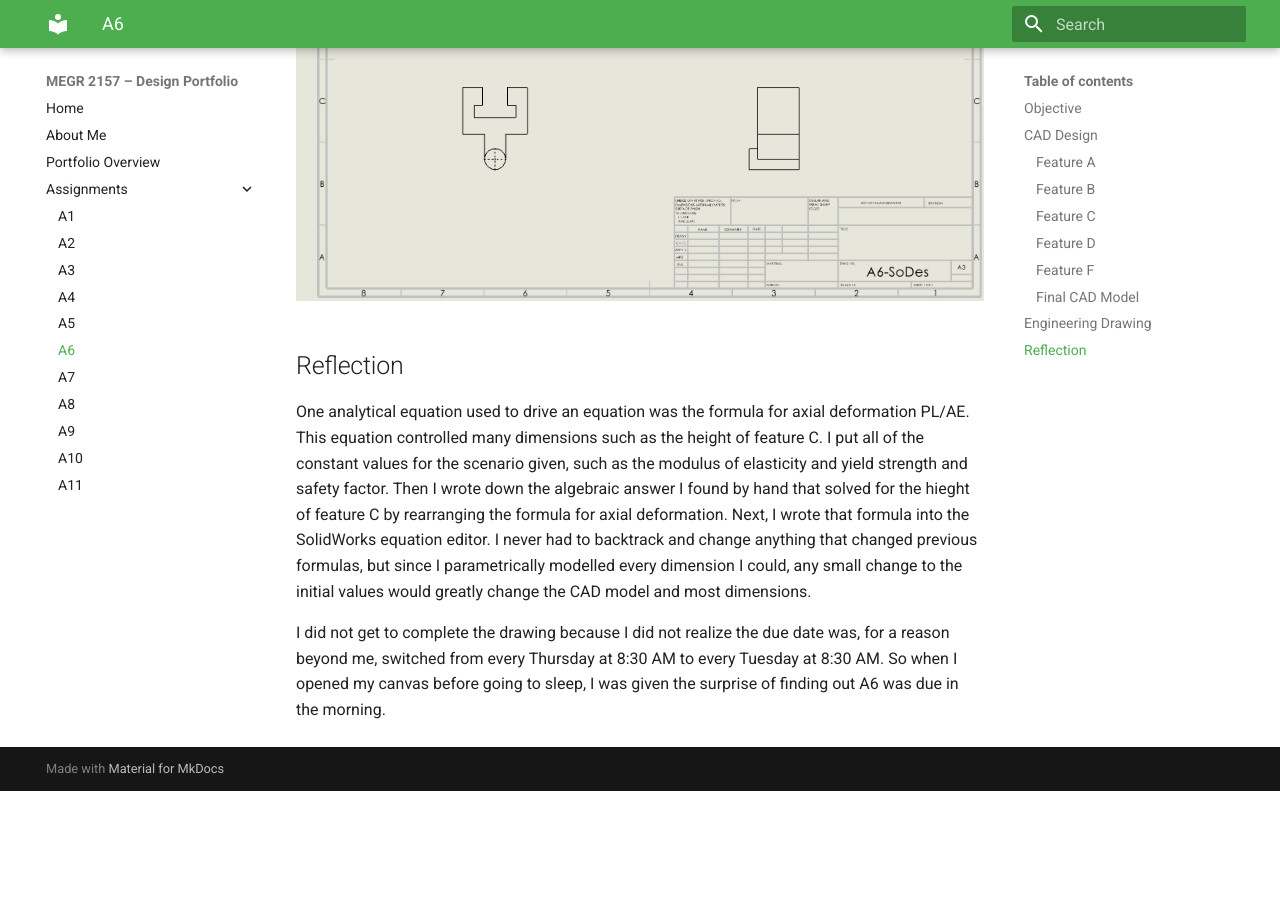
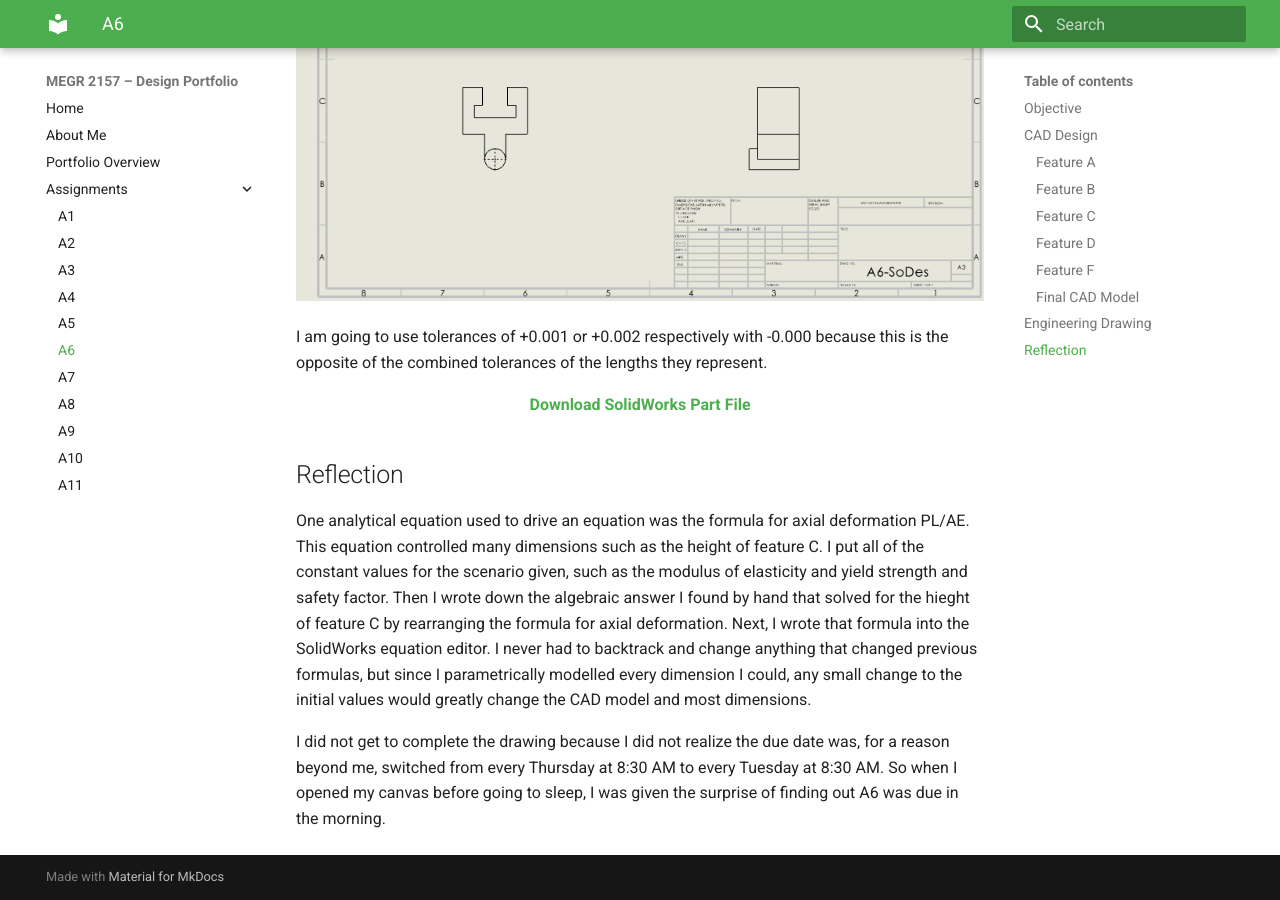
Before and after one commit to SanjayKashyap24/design-projects-portfolio, an MkDocs documentation site: the page built from docs/assignments/A06/index.md, in a window 1280 px wide and 900 px high, scrolled down 9242 px. Built offline with MkDocs 1.6.1 and Material for MkDocs 9.7.7, drawn with Linux system fonts in a browser that asks for light colours; before the commit the page ends 10033 px from its top, so only the background shows below that.

Commit message:
Update index.md

```diff
--- a/docs/assignments/A06/index.md
+++ b/docs/assignments/A06/index.md
@@ -106,6 +106,11 @@ This section is the start of the engineering sketch. I am using the "A3 (ISO)" o
   <img src="A6.1.png" alt="A6.1">
 </div>
 
+I am going to use tolerances of +0.001  or  +0.002 respectively with -0.000 because this is the opposite of the combined tolerances of the lengths they represent.
+
+<div align="center">
+<p><strong><a href="A6-SeDes.SLDPRT?raw=true">Download SolidWorks Part File</a></strong></p>
+</div>
 
 ## Reflection
 
```
